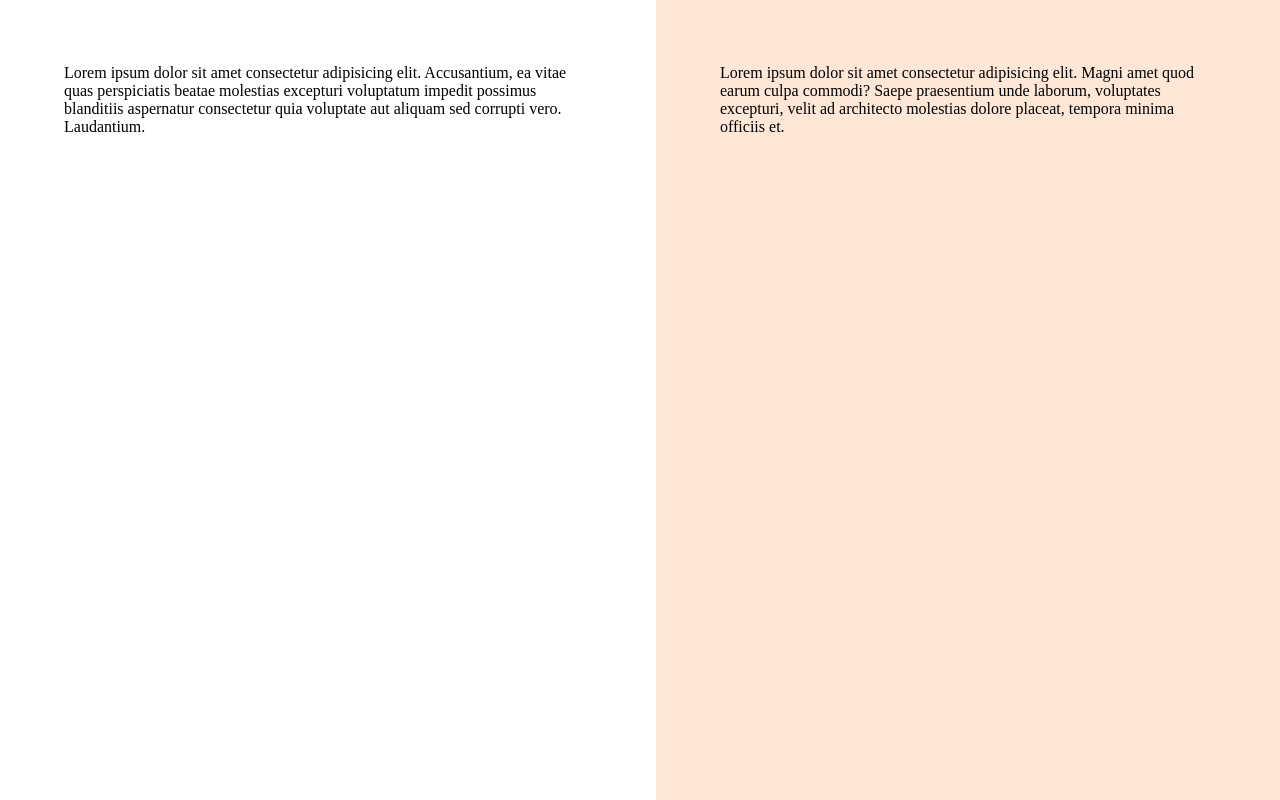
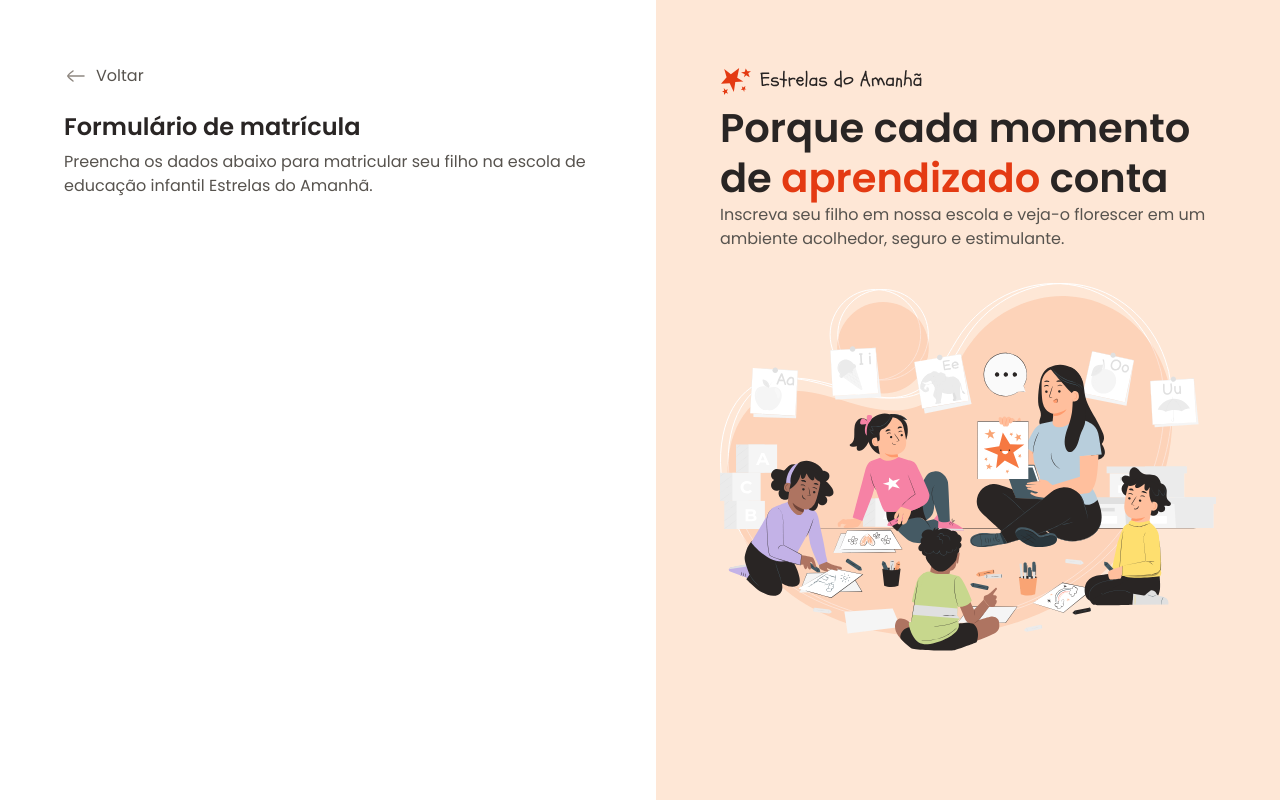
Before and after one commit to MarianaBorges/formulario-de-matriculas-mba-rocketseat-fullstack, a plain HTML site: page index.html in a window 1280 px wide. Drawn offline with Linux system fonts and the light colour scheme.

Commit message:
feat: content aside

```diff
--- a/index.html
+++ b/index.html
@@ -14,13 +14,24 @@
   <div id="app">
     <main>
       <div class="main-container">
-        Lorem ipsum dolor sit amet consectetur adipisicing elit. Accusantium, ea vitae quas perspiciatis beatae molestias excepturi voluptatum impedit possimus blanditiis aspernatur consectetur quia voluptate aut aliquam sed corrupti vero. Laudantium.
+        <div class="back">
+          <img src="assets/icons/arrow-left-02.svg" alt="icone de voltar">
+          <span>Voltar</span>
+        </div>
+
+        <h1>Formulário de matrícula</h1>
+        <p>Preencha os dados abaixo para matricular seu filho na escola de educação infantil Estrelas do Amanhã.</p>
       </div>
     </main>
 
     <aside>
       <div class="aside-container">
-        Lorem ipsum dolor sit amet consectetur adipisicing elit. Magni amet quod earum culpa commodi? Saepe praesentium unde laborum, voluptates excepturi, velit ad architecto molestias dolore placeat, tempora minima officiis et.
+        <header>
+          <img src="assets/logo.svg" alt="Logo da escola estrelas do amanhã">
+          <h2>Porque cada momento de <span>aprendizado</span> conta</h2>
+          <p>Inscreva seu filho em nossa escola e veja-o florescer em um ambiente acolhedor, seguro e estimulante.</p>
+        </header>
+        <img src="assets/Illustration.svg" alt="ilustração de uma professora com alunas">
       </div>
     </aside>
   </div>
--- a/styles/global.css
+++ b/styles/global.css
@@ -12,6 +12,7 @@
   --text-primary: #292524;
   --text-secondary: #57534E;
   --text-tertiary: #8F8881;
+  --text-highlight: #E43A12;
 
   --surface-primary: #FFFFFF;
   --surface-secondary: #FEE7D6;
@@ -23,4 +24,16 @@
 
 body {
   overflow: hidden;
+
+  font: var(--text);
+  color: var(--text-secondary);
 }
+
+h1, h2 {
+  color: var(--text-primary);
+}
+
+img {
+  max-width: 100%;
+  height: auto;
+}
--- a/styles/layout.css
+++ b/styles/layout.css
@@ -15,6 +15,18 @@ main {
     max-width: 33rem;
     margin-left: auto;
   }
+
+  & .back {
+    display: flex;
+    align-items: center;
+    gap: .5rem;
+    margin-bottom: 1.5rem;
+  }
+
+  & h1 {
+    font: 600 1.5rem/1.25 var(--font-family);
+    margin-bottom: .5rem;
+  }
 }
 
 aside {
@@ -24,5 +36,17 @@ aside {
   & .aside-container {
     max-width: 31rem;
     margin-right: auto;
+
+    & > img {
+      margin-top: 2rem;
+    }
+  }
+
+  & h2 {
+    font: 600 2.5rem/1.25 var(--font-family);
+    margin-bottom: 1.5;
+    & span {
+      color: var(--text-highlight);
+    }
   }
 }
```
